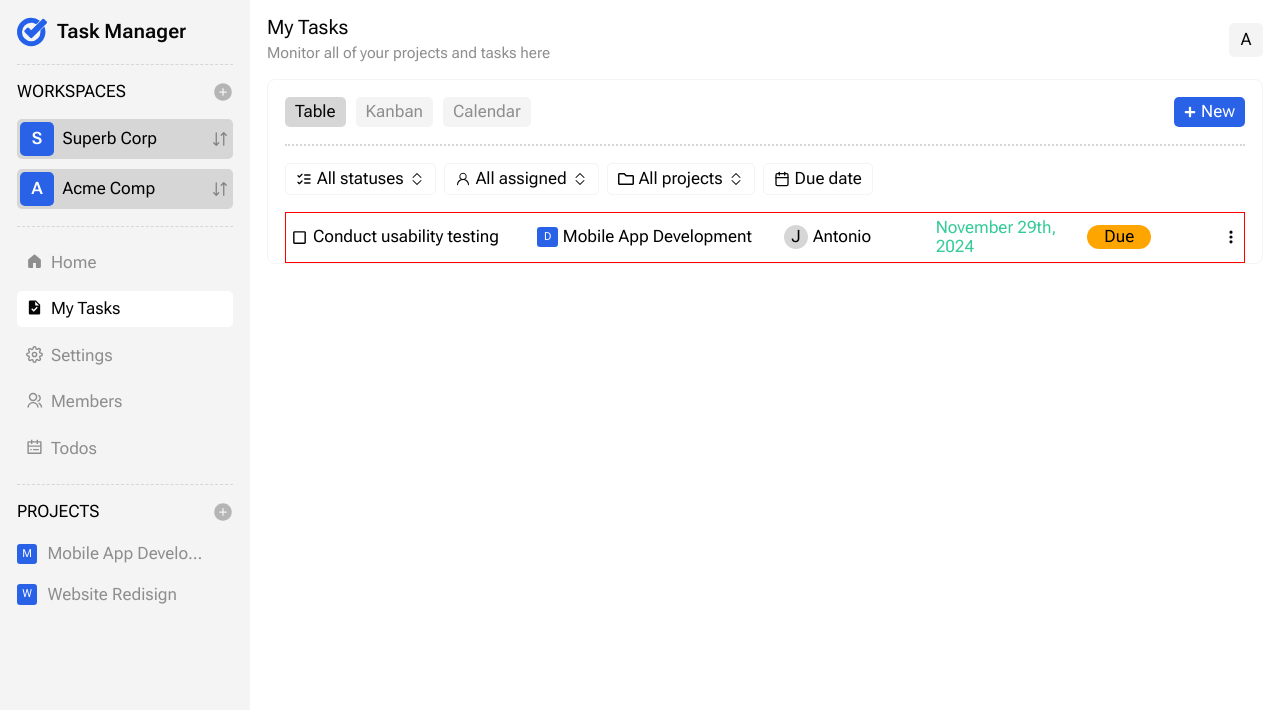
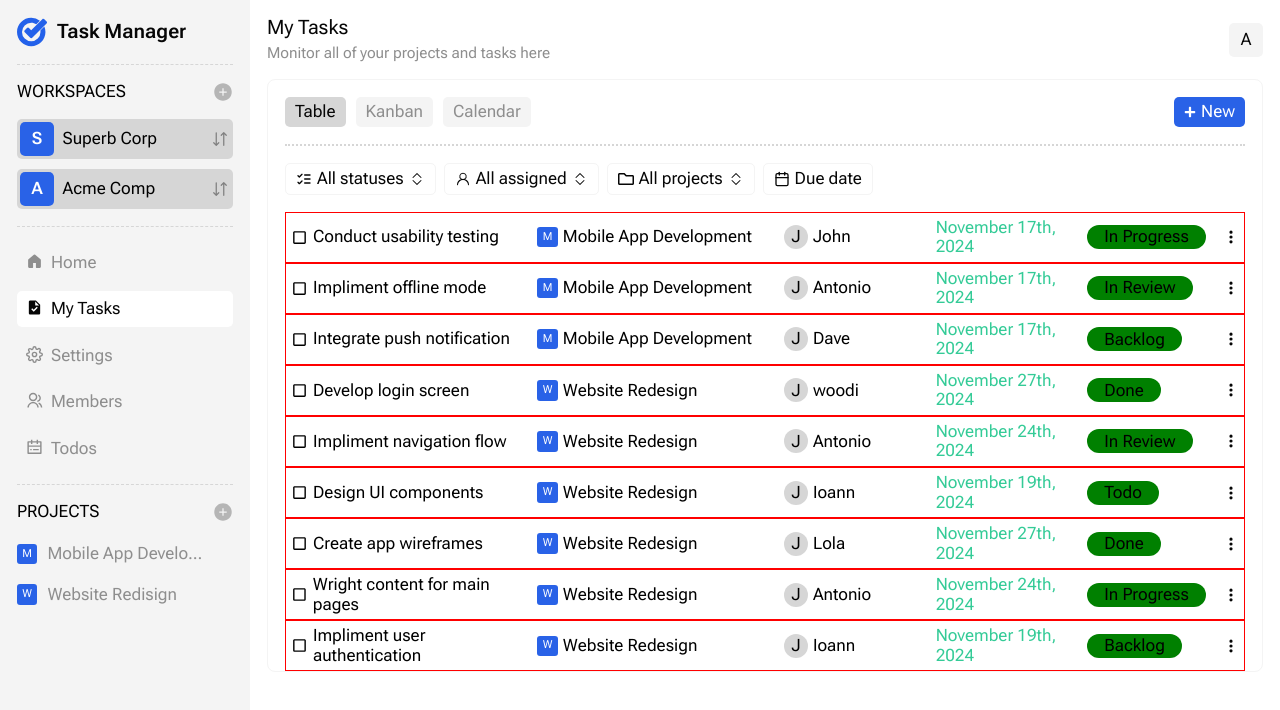
Before and after one commit to webioann/sandbox_prisma, a Next.js app: page /my_tasks/table in a window 1280 px wide. Shown: the top 710 px of the page. Built offline with nearby package versions, Linux system fonts and the light colour scheme.

Commit message:
nice output data in table, need create two components for highlight some fields

```diff
--- a/MOCH_DATA.ts
+++ b/MOCH_DATA.ts
@@ -1,4 +1,4 @@
-import type { IProjectType, ProjectsDataType ,ITaskType, StatusesType } from './types/tasks.types'
+import type { ProjectsDataType } from './types/tasks.types'
 
 export const ProjectsData: ProjectsDataType =
 [
@@ -8,6 +8,7 @@ export const ProjectsData: ProjectsDataType =
     project_tasks_list: [
         {
             task_id: 'fgfdddasg',
+            task_discription: 'Conduct usability testing',
             task_checked: false,
             assigned_person: 'John',
             status: 'In Progress',
@@ -16,6 +17,7 @@ export const ProjectsData: ProjectsDataType =
         },
         {
             task_id: 'fgfddsfet',
+            task_discription: 'Impliment offline mode',
             task_checked: false,
             assigned_person: 'Antonio',
             status: 'In Review',
@@ -24,6 +26,7 @@ export const ProjectsData: ProjectsDataType =
         },
         {
             task_id: 'fgfserttb',
+            task_discription: 'Integrate push notification',
             task_checked: true,
             assigned_person: 'Dave',
             status: 'Backlog',
@@ -41,6 +44,7 @@ export const ProjectsData: ProjectsDataType =
     project_tasks_list: [
         {
             task_id: 'fgfdddasg',
+            task_discription: 'Develop login screen',
             task_checked: false,
             assigned_person: 'woodi',
             status: 'Done',
@@ -49,6 +53,7 @@ export const ProjectsData: ProjectsDataType =
         },
         {
             task_id: 'fgfddsfet',
+            task_discription: 'Impliment navigation flow',
             task_checked: false,
             assigned_person: 'Antonio',
             status: 'In Review',
@@ -57,6 +62,7 @@ export const ProjectsData: ProjectsDataType =
         },
         {
             task_id: 'fgfserttb',
+            task_discription: 'Design UI components',
             task_checked: true,
             assigned_person: 'Ioann',
             status: 'Todo',
@@ -74,6 +80,7 @@ export const ProjectsData: ProjectsDataType =
     project_tasks_list: [
         {
             task_id: 'fDCDSCCxc',
+            task_discription: 'Create app wireframes',
             task_checked: false,
             assigned_person: 'Lola',
             status: 'Done',
@@ -82,6 +89,7 @@ export const ProjectsData: ProjectsDataType =
         },
         {
             task_id: 'fgfddvdvsgrt',
+            task_discription: 'Wright content for main pages',
             task_checked: true,
             assigned_person: 'Antonio',
             status: 'In Progress',
@@ -90,6 +98,7 @@ export const ProjectsData: ProjectsDataType =
         },
         {
             task_id: 'fgvvvvvrgr',
+            task_discription: 'Impliment user authentication',
             task_checked: true,
             assigned_person: 'Ioann',
             status: 'Backlog',
--- a/app/my_tasks/table/page.tsx
+++ b/app/my_tasks/table/page.tsx
@@ -10,7 +10,19 @@ import styles from './table.module.scss'
 import { TbArrowsSort } from "react-icons/tb"
 import { IoIosArrowDown } from "react-icons/io"
 
+import { ProjectsData } from '../../../MOCH_DATA'
+import type { ProjectsDataType } from '../../../types/tasks.types'
+
+
 export default function TablePage() {
+
+    const T = () => {
+        let result = ProjectsData.map((project) => {
+            project.project_tasks_list.map(() => {
+
+            })
+        })
+    }
 
     return (
         <>
@@ -42,7 +54,12 @@ export default function TablePage() {
                 <div className={styles.table_header}>
 
                 </div>
-                <TaskTableItem/>
+                <ul className="table_of_projects">
+                    {ProjectsData.map((project) =>
+                        project.project_tasks_list.map((task) => { return (<TaskTableItem project={project} task={task}/>)})
+                    )}
+                </ul>
+
 
             </ul>
 
--- a/components/TaskTableItem/TaskTableItem.tsx
+++ b/components/TaskTableItem/TaskTableItem.tsx
@@ -5,10 +5,15 @@ import type { dueDateStatusColors, createAndHighlightDueDateType } from '../../t
 import styles from './task-table-item.module.scss'
 import BadgeWithSymbol from '../BadgeWithSymbol/BadgeWithSymbol'
 import { PiArrowsDownUp } from "react-icons/pi"
+import type { IProjectType, ITaskType } from '../../types/tasks.types'
 
-function TaskTableItem() {
+type props = {
+    project: IProjectType
+    task: ITaskType
+}
 
-    const dueDateDay = new Date(2024, 10, 29).valueOf()
+const  TaskTableItem: React.FC<props> = ({project, task}) => {
+    // const dueDateDay = new Date(2024, 10, 29).valueOf()
 
     const createAndHighlightDueDate: createAndHighlightDueDateType = (dueDate: number, criticalPeriod: number) => {
         const currentDate = Date.now();
@@ -30,26 +35,27 @@ function TaskTableItem() {
 
         return { dueDateInReadbleFormat, status }
     }
-    let { dueDateInReadbleFormat, status } = createAndHighlightDueDate(dueDateDay, 3)
-    console.log(dueDateDay);
-    // console.log(status);
+    let { dueDateInReadbleFormat, status } = createAndHighlightDueDate(task.due_date, 3)
+    // console.log(dueDateDay);
+    console.log(status);
 
     return (
         <div className={styles.table_item}>
 
             <div className={styles.task_name}>
                 <MdOutlineCheckBoxOutlineBlank/>
-                <p className={styles.task_dicription}>Conduct usability testing</p>
+                <p className={styles.task_dicription}>{task.task_discription}</p>
             </div>
 
             <div className={styles.project_cell}>
-                <BadgeWithSymbol variant='cube' symbol='ddd'/>
-                <p className={styles.project_name}>Mobile App Development</p>
+                <BadgeWithSymbol variant='cube' symbol={project.project_name}/>
+                <p className={styles.project_name}>{project.project_name}</p>
             </div>
 
             <div className={styles.assigned_person}>
                 <div className={styles.person_badge}>J</div>
-                <p className={styles.person_name}>Antonio</p>
+                {/* ============================================================ */}
+                <p className={styles.person_name}>{task.assigned_person}</p>
             </div>
 
             <div className={styles.due_date}>
@@ -57,13 +63,13 @@ function TaskTableItem() {
                     className={styles.date}
                     style={{color: status}}
                     >
-                    {dueDateInReadbleFormat
-                }</p>
+                    { dueDateInReadbleFormat }</p>
             </div>
 
             <div className={styles.task_status}>
-                <p className={styles.colored_status}>
-                    Due
+                <p  style={{backgroundColor: 'green'}}
+                    className={styles.colored_status}>
+                    {task.status}
                 </p>
                 <HiDotsVertical  size={16} color='#060606'/>
             </div>
--- a/types/tasks.types.ts
+++ b/types/tasks.types.ts
@@ -32,6 +32,7 @@ export type createAndHighlightDueDateType =
 // one single task object type
 export interface ITaskType {
     task_id: string
+    task_discription: string
     task_checked: boolean
     assigned_person: string
     status: StatusesType
```
